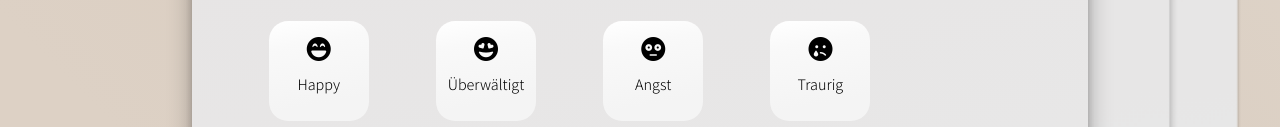
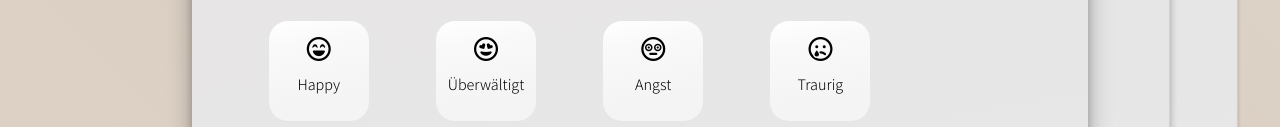
Before and after one commit to danielschoenfeld/danielschoenfeld.github.io, a plain HTML site: page index.html in a window 1280 px wide. Shown: the part 264-391 px from the top of the page. Drawn offline with nearby package versions, Linux system fonts and the light colour scheme.

Commit message:
initial start

```diff
--- a/index.html
+++ b/index.html
@@ -124,25 +124,25 @@
 
                 <input type="radio" value="happy" name="emotion_input1" id="e1_1">
                 <label for="e1_1" id="emotion1_1" class="emotion">
-                    <i class="fa fa-laugh-beam"
+                    <i class="fas fa-laugh-beam"
                         style="color: black; font-size: 3vh; font-weight: lighter !important;"></i>
                     <p style="margin-top: 1vh;">Happy</p>
                 </label>
                 <input type="radio" name="emotion_input1" id="e1_2">
                 <label for="e1_2" id="emotion1_2" class="emotion">
-                    <i class="fa fa-grin-hearts"
+                    <i class="fas fa-grin-hearts"
                         style="color: black; font-size: 3vh; font-weight: lighter !important;"></i>
                     <p style="margin-top: 1vh;">Überwältigt</p>
                 </label>
                 <input type="radio" name="emotion_input1" id="e1_3">
                 <label for="e1_3" id="emotion1_3" class="emotion">
-                    <i class="fa fa-flushed"
+                    <i class="fas fa-flushed"
                         style="color: black; font-size: 3vh; font-weight: lighter !important;"></i>
                     <p style="margin-top: 1vh;">Angst</p>
                 </label>
                 <input type="radio" name="emotion_input1" id="e1_4">
                 <label for="e1_4" id="emotion1_4" class="emotion">
-                    <i class="fa fa-sad-tear"
+                    <i class="fas fa-sad-tear"
                         style="color: black; font-size: 3vh; font-weight: lighter !important;"></i>
                     <p style="margin-top: 1vh;">Traurig</p>
                 </label>
```
